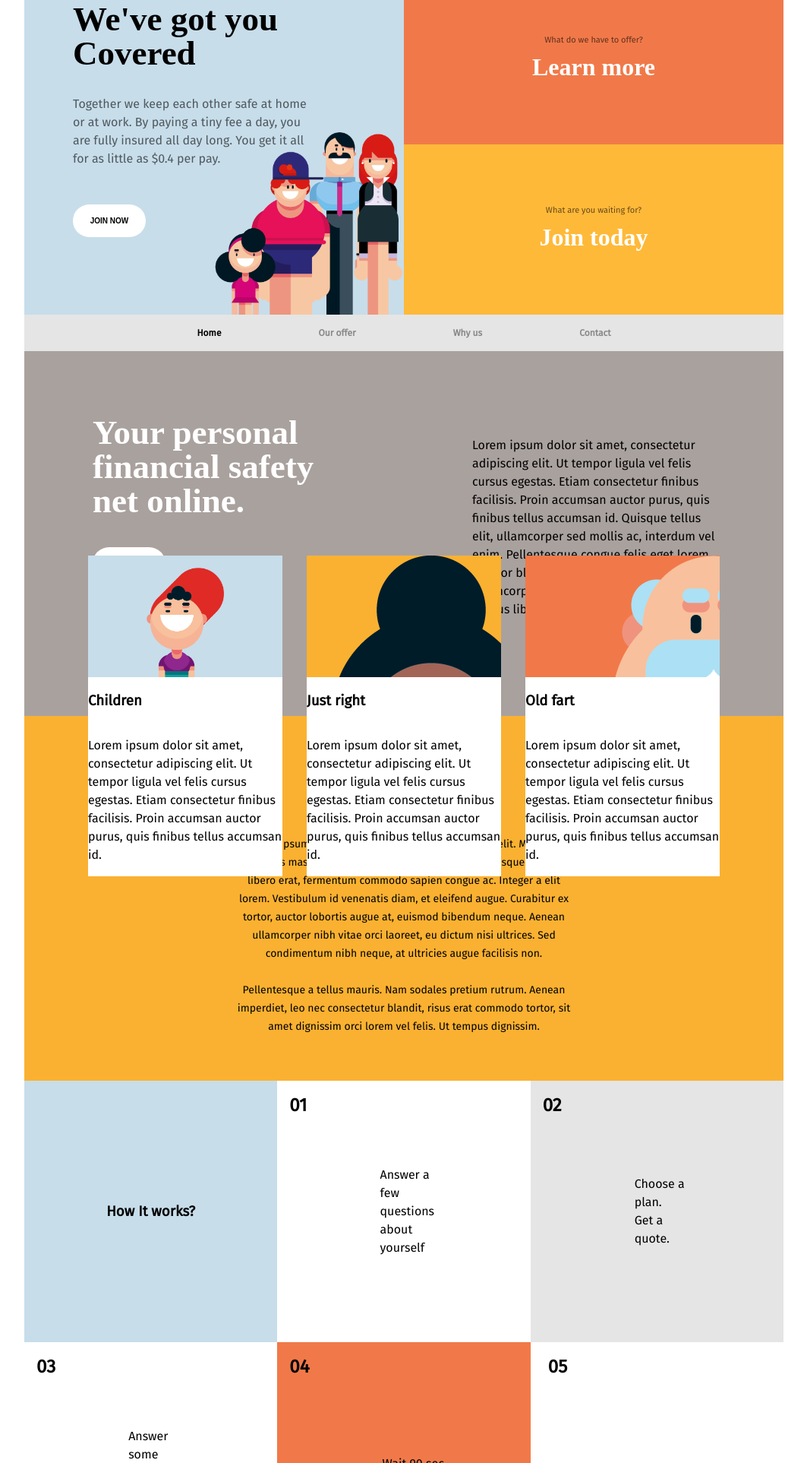
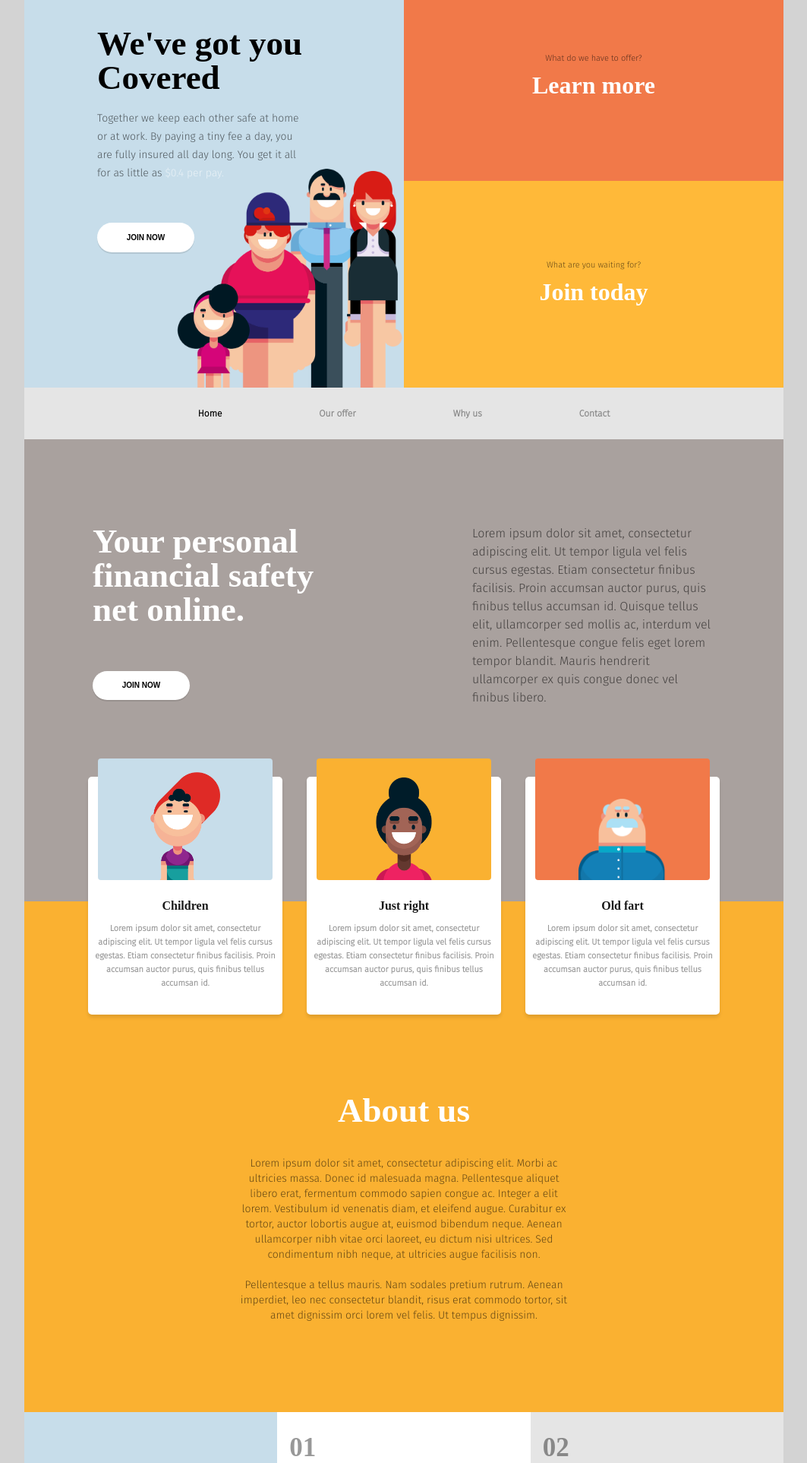
Before and after one commit to jsundeq/INSURANCE, a plain HTML site: page index.html in a window 1280 px wide. Shown: the part 34-1959 px from the top of the page at 76% size, without its empty margins (108-1171 px from the left). Drawn offline with Linux system fonts and the light colour scheme; a web font is replaced by a local one.

Commit message:
Almost done

```diff
--- a/css/style.css
+++ b/css/style.css
@@ -10,6 +10,7 @@ body {
     justify-content: center;
     font-family: 'Fira Sans', sans-serif;
     line-height: 24px;
+    background-color: lightgrey;
 }
 
 .wrapper {
@@ -21,6 +22,7 @@ body {
     height: 28rem;
     display: grid;
     grid-template-columns: repeat(6, 1fr);
+    margin-bottom: 6rem;
 }
 
 .header__index h1 {
@@ -40,33 +42,50 @@ body {
     opacity: 0.6;
 }
 
-
+.white-text {
+    color: white;
+}
 
 .box__large {
+    height: 34rem;
     background-color: #c7ddea;
     grid-column: 1 / span 3;
     grid-row: 1 / span 2 ;
     background-image: url(../images/family.png);
     background-repeat: no-repeat;
     background-position: right bottom;
-    background-size: 50%;
+    background-size: 60%;
     display: flex;
     flex-direction: column;
     align-items: flex-start;
     padding-right: 8rem;
-    padding-left: 4rem;
+    padding-left: 6rem;
+    padding-top: 2rem;
+}
+
+.box__large p {
+    width: 16.75rem;
+    height: 6.4375rem;
+    font-size: 14px;
+    line-height: 24px;
+    opacity: 0.6;
+}
+
+.box__large h1 {
+    margin-bottom: 5px;
 }
 
 .box__large button {
+    width: 8rem;
+    height: 2.4rem;
     align-self: flex-start;
     margin-top: 2rem;
-    padding: 1rem;
     border: none;
     font-weight: 700;
     font-size: 10px;
     border-radius: 9rem;
-    width: 6rem;
     background-color: white;
+    box-shadow: 0 2px 0 0 rgba(0, 0, 0, 0.1);
 }
 
 .box__small {
@@ -96,9 +115,12 @@ body {
     grid-row: 2;
 }
 
+
 .menu {
+    height: 4.25rem;
     display: flex;
     justify-content: center;
+    align-items: center;
     background-color: #e5e5e5;
 }
 
@@ -114,8 +136,6 @@ body {
 }
 
 
-
-
 .main__block {
     display: grid;
     grid-template-columns: repeat(6, 1fr);
@@ -125,7 +145,7 @@ body {
 .block__grey {
     background-color: #a9a19e;
     grid-column: 1 / -1;
-    height: 30rem;
+    height: 38rem;
     padding-top: 3rem;
     display: flex;
     justify-content: space-around;
@@ -135,6 +155,7 @@ body {
     width: 20rem;
     height: 20rem;
     margin-top: 3rem;
+    opacity: 0.6;
 }
 
 .block__text__left {
@@ -151,19 +172,22 @@ body {
     font-weight: 900;
     letter-spacing: -0.02;
     line-height: 45px;
+    margin-bottom: 0;
+    margin-top: 4rem;
 }
 
 .block__text__left button {
     appearance: none;
-    width: 6rem;
+    width: 8rem;
+    height: 2.4rem;
     border: none;
-    padding: 1rem;
     font-weight: 700;
     font-size: 10px;
     border-radius: 9rem;
     background-color: white;
+    margin-top: 3.6rem;
+    box-shadow: 0 2px 0 0 rgba(0, 0, 0, 0.1);
 }
-
 
 .cardstack {
     position: absolute;
@@ -173,6 +197,7 @@ body {
     justify-content: center;
     align-items: center;
     gap: 2rem;
+    margin-bottom: 5rem;
 }
 
 .card {
@@ -181,40 +206,66 @@ body {
     display: flex;
     flex-direction: column;
     justify-content: center;
-    align-content: center;
-
-
+    align-items: center;
+    border-radius: 5px;
+    box-shadow: 0 4px 4px 0 rgba(0, 0, 0, 0.1);
 }
 
-
 .img-child, .img-adult, .img-old {
-    width: 100%;
+    width: 90%;
     height: 10rem;
+    transform: translateY(-1.5rem);
+    border-radius: 4px;
 }
 
 .img-child {
     background-image: url(../images/child.png);
     background-size: 40%;
-    background-position: center -55%;
+    background-position: center -180%;
     background-repeat: no-repeat;
     background-color: #c7ddea;
 }
 
 .img-adult {
     background-image: url(../images/adult.png);
+    background-size: 40%;
+    background-position: center -10%;
+    background-repeat: no-repeat;
     background-color: #fab131;
 }
 
 .img-old {
     background-image: url(../images/old.png);
+    background-size: 50%;
+    background-position: center -35%;
+    background-repeat: no-repeat;
     background-color: #f17949;
 }
 
+.card__text {
+    font-size: 11px;
+    text-align: center;
+    font-weight: 700;
+    opacity: 0.4;
+    line-height: 18px;
+    padding-left: .5rem;
+    padding-right: .5rem;
+    margin-bottom: 2rem;
+}
+
+.card h3 {
+    font-family: 'Frank Ruhl Libre', serif;
+    font-weight: 700;
+    font-size: 16px;
+    line-height: 20px;
+    opacity: 0.9;
+    margin: 0;
+}
 
 .block__yellow {
     background-color: #fab131;
     grid-column: 1 / -1;
-    height: 30rem;
+    height: 42rem;
     display: flex;
     flex-direction: column;
     justify-content: center;
@@ -223,19 +274,30 @@ body {
 
 .block__yellow h1 {
     color: white;
+    font-family: 'Frank Ruhl Libre', serif;
     font-size: 45px;
+    line-height: 45px;
+    text-align: center;
+}
+
+.block__yellow__p {
+    width: 28rem;
+    text-align: center;
+    font-size: 14px;
+    line-height: 20px;
+    opacity: 0.6;
+    padding-bottom: 8rem;
 }
 
 .block__yellow__text {
-    width: 28rem;
-    text-align: center;
-    font-size: 14px;
+    margin-top: 15rem;
 }
 
 .squares {
     grid-column: 1 / -1;
     display: grid;
     grid-template-columns: repeat(6, 1fr);
+    grid-template-rows: repeat(4, 150px);
 }
 
 .square {
@@ -244,81 +306,112 @@ body {
     align-items: center;
 }
 
+.square h1 {
+    font-family: 'Frank Ruhl Libre', serif;
+    font-size: 45px;
+    font-weight: 900;
+    line-height: 45px;
+    opacity: 0.8;
+    text-align: center;
+}
+
 .square h2 {
-    justify-content: flex-start;
-    margin-bottom: auto;
+    font-family: 'Frank Ruhl Libre', serif;
+    font-size: 35px;
+    font-weight: 900;
+    line-height: 35px;
+    opacity: 0.4;
+    text-align: center;
+    align-self: flex-start;
+    margin-right: auto;
     margin-left: 1rem;
 }
 
 .square p {
-    padding: 6rem;
-    margin-right: 1rem;
+    font-size: 17px;
+    line-height: 20px;
+    font-weight: 500;
+    opacity: 0.7;
+    text-align: center;
+    margin-right: auto;
+    padding-right: 1rem;
 }
 
 .num1 {
     background-color: #c7ddea;
     grid-column: 1 / span 2;
-
+    grid-row: 1 / span 2;
 }
 
 .num2 {
+    background-color: white;
     grid-column: 3 / span 2;
-
+    grid-row: 1 / span 2;
 }
 
 .num3 {
     background-color: #e5e5e5;
     grid-column: 5 / span 2;
-
+    grid-row: 1 / span 2;
 }
 
 .num4 {
+    background-color: white;
     grid-column: 1 / span 2;
-
+    grid-row: 3 / span 2;
 }
 
 .num5 {
     background-color: #f17949;
     grid-column: 3 / span 2;
-}
-
-.num6 p {
-    padding: 7rem;
+    grid-row: 3 / span 2;
 }
 
 .num6 {
+    background-color: white;
     grid-column: 5 / span 2;
+    grid-row: 3 / span 2;
 }
 
 footer {
-    height: 20rem;
+    height: 21.25rem;
     background-color: #777574;
 }
 
 .nav-up {
+    height: 4.25rem;
     background-color: #a9a19e;
     display: flex;
     flex-direction: column;
     align-items: center;
+    justify-content: flex-start;
     padding-bottom: 1.5rem;
 }
 
-
-
+.nav-up p {
+    margin-top: 0;
+}
 
 
 
 .header__contact {
     width: 100%;
-    height: 20rem;
+    height: 21.25rem;
+    font-family: 'Frank Ruhl Libre', serif;
+    font-size: 26px;
+    font-weight: 900;
+    line-height: 45px;
     background-color: #c7ddea;
     display: flex;
     justify-content: center;
     align-items: center;
     background-image: url(../images/man-and-child.png);
     background-repeat: no-repeat;
-    background-position: right bottom;
+    background-position: 85% bottom;
+}
 
+.header__contact h1 {
+    margin-top: 5rem;
 }
 
 .menu__contact h3:nth-child(4) {
@@ -327,23 +420,19 @@ footer {
 
 .main-contact {
     display: flex;
-    height: 28rem;
+    height: 34rem;
     justify-content: space-around;
     background-color: #a9a19e;
 }
 
-.main-contact h1 {
-    margin-top: 2rem;
-    padding: 1rem;
-
-}
-
 .main-text {
     font-family: 'Frank Ruhl Libre', serif;
-    font-size: 45px;
-    width: 19.625rem;
+    font-size: 26px;
+    line-height: 45px;
+    width: 22rem;
     color: #fff;
-
+    padding-top: 5rem;
+    margin-left: 3rem;
 }
 
 .main-input {
@@ -352,21 +441,37 @@ footer {
     margin-top: 2rem;
     width: 20.875rem;
     color: #fff;
+    padding-top: 4rem;
+    margin-right: 7rem;
+
 }
 
-.input__large {
-    height: 7rem;
-    width: 15rem;
+.main-input h4 {
+    font-weight: 700;
+    opacity: 0.7;
+    margin-bottom: 5px;
+    font-size: 14px;
+
+}
+
+.textarea__input {
+    height: 10rem;
+    width: 20rem;
+    border-radius: 2px;
+    border: none;
 }
 
 .input__small {
-    height: 2rem;
-    width: 15rem;
+    height: 2.5rem;
+    width: 20rem;
+    border-radius: 2px;
+    border: none;
 }
 
 .send__message {
     margin-top: 2rem;
-    margin-right: 5.8rem;
+    margin-right: 1rem;
+    align-self: flex-end;
     margin-left: auto;
     appearance: none;
     width: 8rem;
@@ -378,10 +483,15 @@ footer {
     background-color: white;
 }
 
+.footer__contact {
+    width: 100%;
+    height: 21.25rem;
+}
+
 .map {
     width: 1000px;
     height: 407px;
-    padding: 2rem;
+    display: flex;
     background-image: url(../images/map-contact.png);
     background-size: 100%;
 }
@@ -392,23 +502,30 @@ footer {
     justify-content: center;
     color: #fff;
     margin-left: 5rem;
+    margin-top: 3rem;
     width: 20.1875rem;
     height: 12.875rem;
     background-color: #fab131;
+    padding-left: 1rem;
+    padding-bottom: 3rem;
 }
+
 
 .contact__info h2{
     font-family: 'Frank Ruhl Libre', serif;
     font-size: 45px;
     margin: 0;
+}
 
+.contact__info p {
+    font-size: 14px;
+    opacity: 0.8;
 }
 
 .needle {
-    margin-left: 30rem;
-    margin-bottom: 5rem;
+    width: 4.375rem;
+    height: 7rem;
+    align-self: center;
+    margin-left: 3.5rem;
+    margin-top: 3.5rem;
 }
-
-.contact__info p{
-
-}
--- a/index.html
+++ b/index.html
@@ -6,7 +6,7 @@
     <meta name="viewport" content="width=device-width, initial-scale=1.0">
     <link rel="preconnect" href="https://fonts.googleapis.com">
     <link rel="preconnect" href="https://fonts.gstatic.com" crossorigin>
-    <link href="https://fonts.googleapis.com/css2?family=Fira+Sans&family=Frank+Ruhl+Libre:wght@900&display=swap" rel="stylesheet">
+    <link href="https://fonts.googleapis.com/css2?family=Fira+Sans:wght@300&family=Frank+Ruhl+Libre:wght@900&display=swap" rel="stylesheet">
     <link rel="stylesheet" href="css/style.css">
     <title>Insurance</title>
 </head>
@@ -17,8 +17,7 @@
                 <h1>We've got you Covered</h1>
                 <p>Together we keep each other safe at home or at work. By paying
                     a tiny fee a day, you are fully insured  all day long. You get
-                    it all for as little as $0.4 per pay.
-                    <!-- priset ska vara vit -->
+                    it all for as little as <span class="white-text">$0.4 per pay.</span>
                 </p>
                 <button class="button">JOIN NOW</button>
             </article>
@@ -56,34 +55,33 @@
                         congue donec vel finibus libero.
                         </p>
                     </div>
+                </section>
+
                 <section class="cardstack">
                     <article class="card">
                         <div class="img-child">
-
                         </div>
                         <h3>Children</h3>
-                        <p>Lorem ipsum dolor sit amet, consectetur adipiscing elit. Ut tempor ligula vel felis cursus egestas. Etiam consectetur finibus facilisis. Proin accumsan auctor purus, quis finibus tellus accumsan id.</p>
+                        <p class="card__text">Lorem ipsum dolor sit amet, consectetur adipiscing elit. Ut tempor ligula vel felis cursus egestas. Etiam consectetur finibus facilisis. Proin accumsan auctor purus, quis finibus tellus accumsan id.</p>
                     </article>
                     <article class="card">
                         <div class="img-adult">
-
                         </div>
                         <h3>Just right</h3>
-                        <p>Lorem ipsum dolor sit amet, consectetur adipiscing elit. Ut tempor ligula vel felis cursus egestas. Etiam consectetur finibus facilisis. Proin accumsan auctor purus, quis finibus tellus accumsan id.</p>
+                        <p class="card__text">Lorem ipsum dolor sit amet, consectetur adipiscing elit. Ut tempor ligula vel felis cursus egestas. Etiam consectetur finibus facilisis. Proin accumsan auctor purus, quis finibus tellus accumsan id.</p>
                     </article>
                     <article class="card">
                         <div class="img-old">
-
                         </div>
                         <h3>Old fart</h3>
-                        <p>Lorem ipsum dolor sit amet, consectetur adipiscing elit. Ut tempor ligula vel felis cursus egestas. Etiam consectetur finibus facilisis. Proin accumsan auctor purus, quis finibus tellus accumsan id.</p>
+                        <p class="card__text">Lorem ipsum dolor sit amet, consectetur adipiscing elit. Ut tempor ligula vel felis cursus egestas. Etiam consectetur finibus facilisis. Proin accumsan auctor purus, quis finibus tellus accumsan id.</p>
                     </article>
+                </section>
 
-                </section>
-                </section>
                 <section class="block block__yellow">
+                    <div class="block__yellow__text">
                         <h1>About us</h1>
-                    <p class="block__yellow__text">Lorem ipsum dolor sit amet, consectetur adipiscing elit. Morbi
+                        <p class="block__yellow__p">Lorem ipsum dolor sit amet, consectetur adipiscing elit. Morbi
                             ac ultricies massa. Donec id malesuada magna. Pellentesque
                             aliquet libero erat, fermentum commodo sapien congue ac. Integer
                             a elit lorem. Vestibulum id venenatis diam, et eleifend augue.
@@ -94,15 +92,16 @@
                             Pellentesque a tellus mauris. Nam sodales pretium rutrum. Aenean imperdiet,
                             leo nec consectetur blandit, risus erat commodo tortor, sit amet dignissim
                             orci lorem vel felis. Ut tempus dignissim.</p>
+                    </div>
                 </section>
             </div>
             <section class="squares">
                 <article class="square num1">
-                    <h1>How It works?</h1>
+                    <h1>How <br>It works?</h1>
                 </article>
                 <article class="square num2">
                     <h2>01</h2>
-                    <p>Answer a few questions about yourself</p>
+                    <p>Answer a few questions <br>about yourself</p>
                 </article>
                 <article class="square num3">
                     <h2>02</h2>
@@ -112,7 +111,7 @@
                 </article>
                 <article class="square num4">
                     <h2>03</h2>
-                    <p>Answer some questions about your medical history.</p>
+                    <p>Answer some questions about <br>your medical history.</p>
                 </article>
                 <article class="square num5">
                     <h2>04</h2>
```
Also changed, not shown: contact.html (+10 -6 lines). Lines whose indentation alone changed are shown as unchanged.
